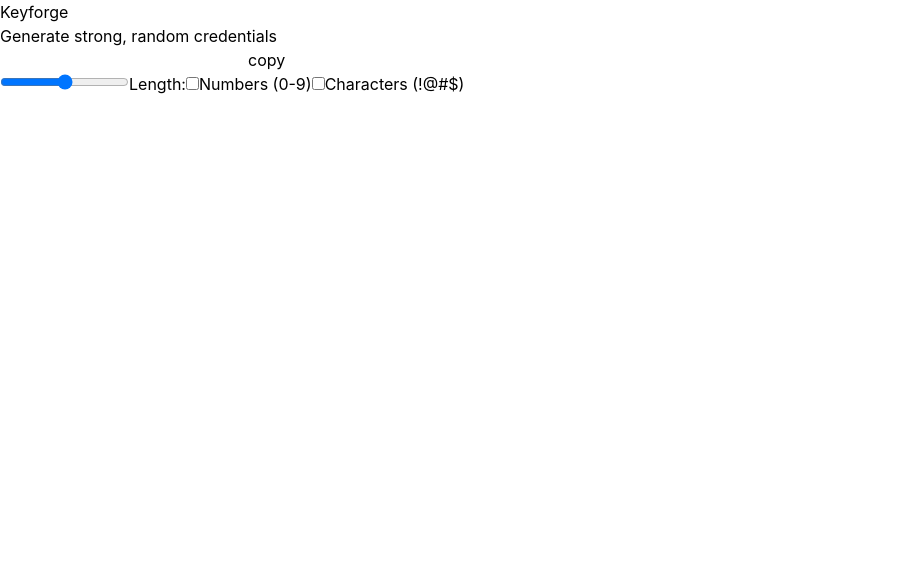
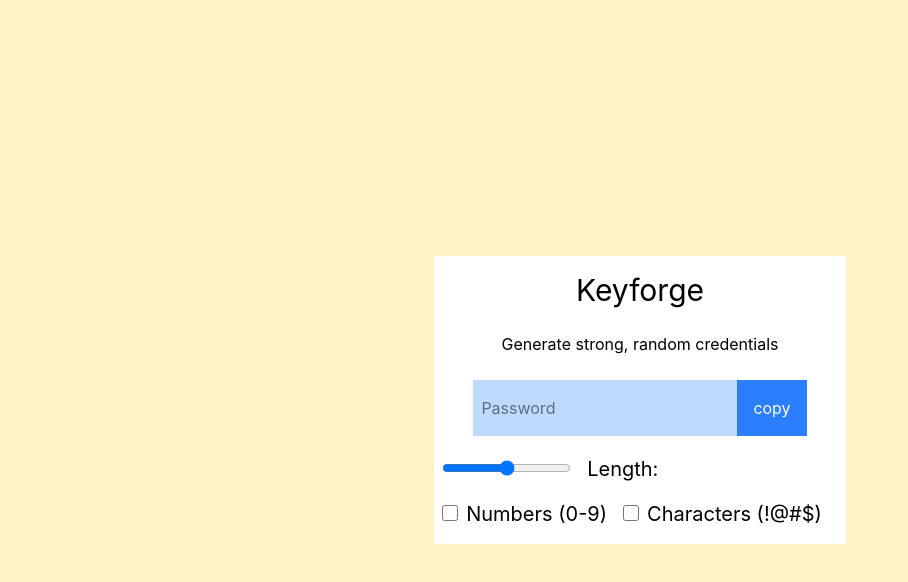
Before and after one commit to kavinanandr/keyforge-password-generator, a React (Vite) app: page / in a window 1280 px wide. Shown: the top 582 px of the page, without its empty margins (0-908 px from the left). Built offline with nearby package versions, Linux system fonts and the light colour scheme.

Commit message:
style: create initial page layout using css

```diff
--- a/index.html
+++ b/index.html
@@ -3,11 +3,14 @@
   <head>
     <meta charset="UTF-8" />
     <meta name="viewport" content="width=device-width, initial-scale=1.0" />
-    <meta name="author" content="Kavin Anand">
+    <meta name="author" content="Kavin Anand" />
     <title>keyforge</title>
   </head>
-  <body>
-    <div id="root"></div>
+  <body class="flex min-h-screen items-center justify-center bg-amber-100">
+    <div
+      class="m-4 flex min-h-fit flex-col items-center justify-center bg-white p-2"
+      id="root"
+    ></div>
     <script type="module" src="/src/main.jsx"></script>
   </body>
 </html>
--- a/src/App.jsx
+++ b/src/App.jsx
@@ -1,17 +1,50 @@
 function App() {
   return (
     <>
-      <h1>Keyforge</h1>
-      <p>Generate strong, random credentials</p>
-      <input type="text" readOnly />
-      <button>copy</button>
-      <br />
-      <input type="range" min={8} max={20} />
-      <label htmlFor="">Length:</label>
-      <input type="checkbox" name="numbers" id="numbers" />
-      <label htmlFor="numbers">Numbers (0-9)</label>
-      <input type="checkbox" name="characters" id="characters" />
-      <label htmlFor="characters">Characters (!@#$)</label>
+      <h1 className="px-4 py-2 text-3xl">Keyforge</h1>
+      <p className="p-4">Generate strong, random credentials</p>
+      <section id="display-password">
+        <input
+          className="text-l my-2 bg-blue-200 px-2 py-4"
+          type="text"
+          placeholder="Password"
+          readOnly
+        />
+        <button className="text-l bg-blue-500 p-4 text-white">copy</button>
+      </section>
+
+      <section id="modify-password">
+        <div>
+          <input className="my-4" type="range" min={8} max={20} />
+          <label className="px-4 py-2 text-xl" htmlFor="">
+            Length:
+          </label>
+        </div>
+        <div className="flex flex-wrap">
+          <div className="my-2">
+            <input
+              className="size-4"
+              type="checkbox"
+              name="numbers"
+              id="numbers"
+            />
+            <label className="pr-4 pl-2 text-xl" htmlFor="numbers">
+              Numbers (0-9)
+            </label>
+          </div>
+          <div className="my-2">
+            <input
+              className="size-4 text-xl"
+              type="checkbox"
+              name="characters"
+              id="characters"
+            />
+            <label className="py-2 pr-4 pl-2 text-xl" htmlFor="characters">
+              Characters (!@#$)
+            </label>
+          </div>
+        </div>
+      </section>
     </>
   );
 }
```
